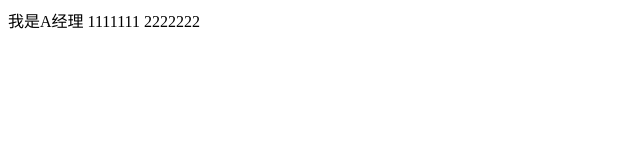
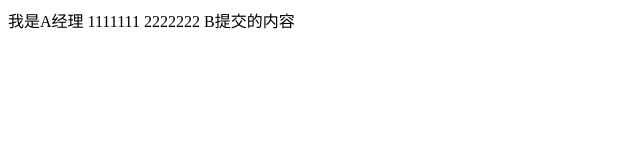
Before and after one commit to ES678/first-git-demo, a plain HTML site: page index.html in a window 1280 px wide. Shown: the whole page, without its empty margins (0-640 px from the left). Drawn offline with Linux system fonts and the light colour scheme.

Commit message:
B第一次提交

```diff
--- a/index.html
+++ b/index.html
@@ -11,6 +11,8 @@
     我是A经理
     1111111
     2222222
+
+    B提交的内容
 </body>
 
 </html>
```
